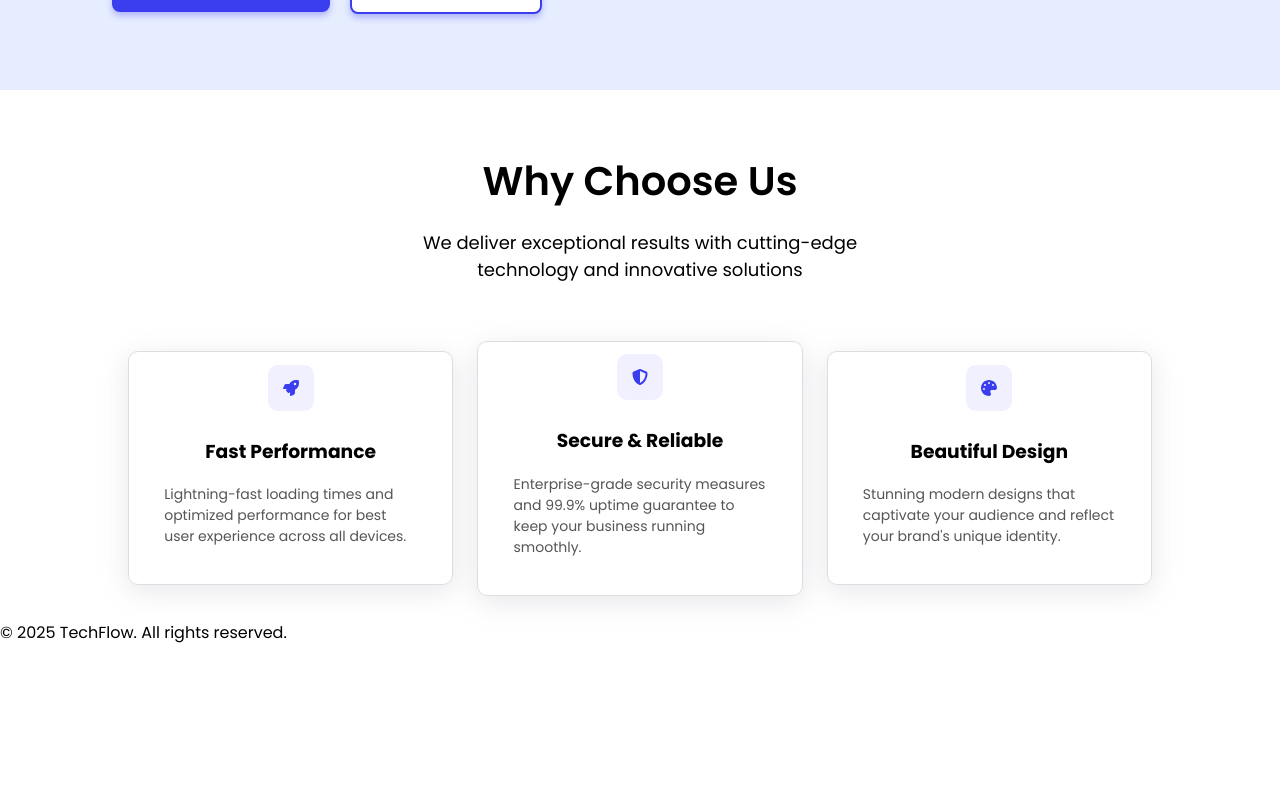
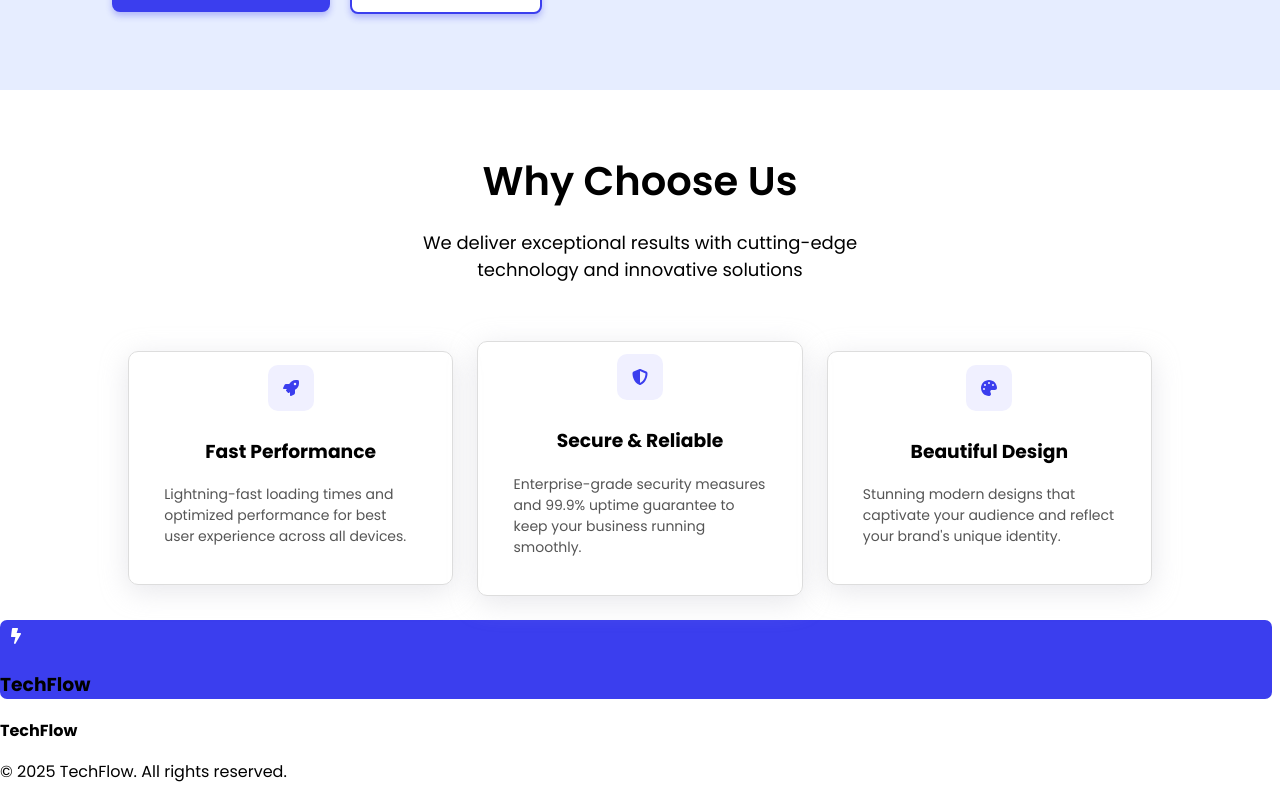
Before and after one commit to i-Kadri/techflow-landingpage, a React (Create React App) app: page / in a window 1280 px wide. Shown: the part 535-1335 px from the top of the page. Before the commit the page ends 1196 px from the top, so only its background shows below. Built offline with nearby package versions, Linux system fonts and the light colour scheme.

Commit message:
footer adjustment

```diff
--- a/src/components/footer.js
+++ b/src/components/footer.js
@@ -1,6 +1,13 @@
+import { FaBolt } from "react-icons/fa";
+
 function Footer() {
   return (
     <footer className="footer-box">
+      <div className="logo-icon">
+        <FaBolt style={{}} />
+        <h3>TechFlow</h3>
+      </div>
+      <div className="logo-text">TechFlow</div>
       <p>© {new Date().getFullYear()} TechFlow. All rights reserved.</p>
     </footer>
   );
```
